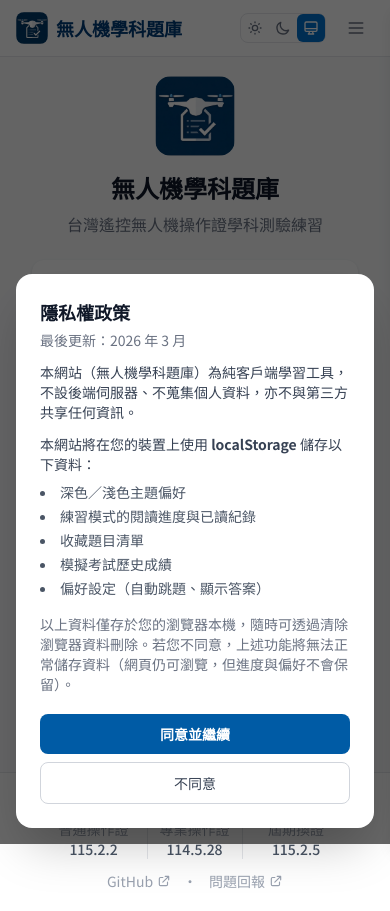
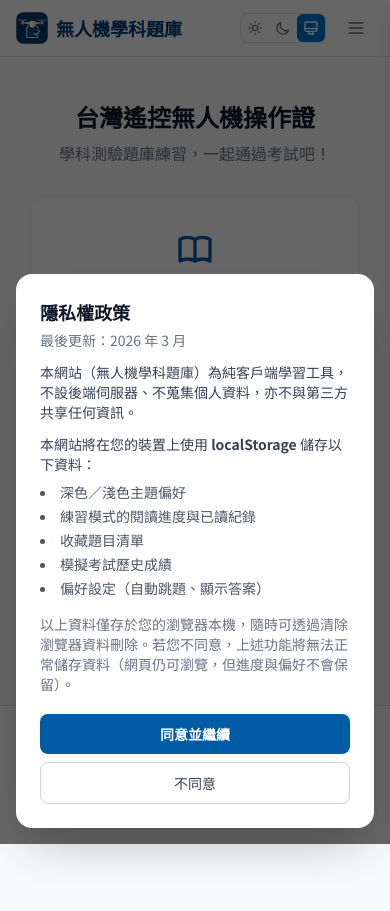
Before and after one commit to explooosion/drone-pilot-quiz, a React (Vite) app: page / in a window 390 px wide. After the commit the page ends 844 px from the top, so only its background shows below. Built offline with nearby package versions, Linux system fonts and the light colour scheme.

Commit message:
feat: enhance layout and update HomePage content for better user experience

```diff
--- a/src/components/layout/Layout.tsx
+++ b/src/components/layout/Layout.tsx
@@ -22,7 +22,7 @@ export function Layout({ children }: LayoutProps) {
       <Header onMenuToggle={() => setIsMenuOpen((prev) => !prev)} />
       <MobileMenu isOpen={isMenuOpen} onClose={() => setIsMenuOpen(false)} />
 
-      <main className="mx-auto w-full max-w-5xl flex-1 px-4 pt-[calc(3.5rem+env(safe-area-inset-top))] pb-8">
+      <main className="mx-auto flex w-full max-w-5xl flex-1 flex-col px-4 pt-[calc(3.5rem+env(safe-area-inset-top))] pb-8">
         {children}
       </main>
 
--- a/src/pages/HomePage.tsx
+++ b/src/pages/HomePage.tsx
@@ -20,28 +20,17 @@ export function HomePage() {
   const navigate = useNavigate();
 
   return (
-    <div className="flex flex-col items-center px-4 py-5 md:py-8">
-      {/* Icon area */}
-      <div className="mb-4">
-        <img
-          src="/logo-512.png"
-          alt=""
-          className="h-20 w-20 rounded-2xl"
-          aria-hidden="true"
-          draggable={false}
-        />
-      </div>
-
+    <div className="flex flex-1 flex-col items-center justify-center px-4 py-8">
       {/* Title */}
       <h1 className="text-2xl font-bold text-gray-900 md:text-3xl dark:text-gray-100">
-        無人機學科題庫
+        台灣遙控無人機操作證
       </h1>
       <p className="mt-2 text-center text-gray-500 dark:text-gray-400">
-        台灣遙控無人機操作證學科測驗練習
+        學科測驗題庫練習，一起通過考試吧！
       </p>
 
       {/* Mode cards */}
-      <div className="mt-6 grid w-full max-w-2xl grid-cols-1 gap-4 md:grid-cols-2">
+      <div className="mt-8 grid w-full max-w-2xl grid-cols-1 gap-4 md:grid-cols-2">
         {modes.map((mode) => {
           const Icon = mode.icon;
           return (
@@ -61,27 +50,14 @@ export function HomePage() {
         })}
       </div>
 
-      {/* Source */}
-      <p className="mt-8 text-sm text-gray-400 dark:text-gray-500">
-        題庫來源：
-        <a
-          href="https://www.caa.gov.tw"
-          target="_blank"
-          rel="noopener noreferrer"
-          className="underline hover:text-gray-500 dark:hover:text-gray-400"
-        >
-          交通部民用航空局
-        </a>
-      </p>
-
       {/* Disclaimer */}
-      <p className="mt-2 text-xs text-gray-400 dark:text-gray-500">
+      <p className="mt-8 text-xs text-gray-400 dark:text-gray-500">
         線上題庫僅供參考，實際考試內容以
         <a
           href="https://www.caa.gov.tw"
           target="_blank"
           rel="noopener noreferrer"
-          className="underline transition-colors hover:text-gray-600 dark:hover:text-gray-400"
+          className="mx-1 underline transition-colors hover:text-gray-600 dark:hover:text-gray-400"
         >
           交通部民用航空局
         </a>
```
